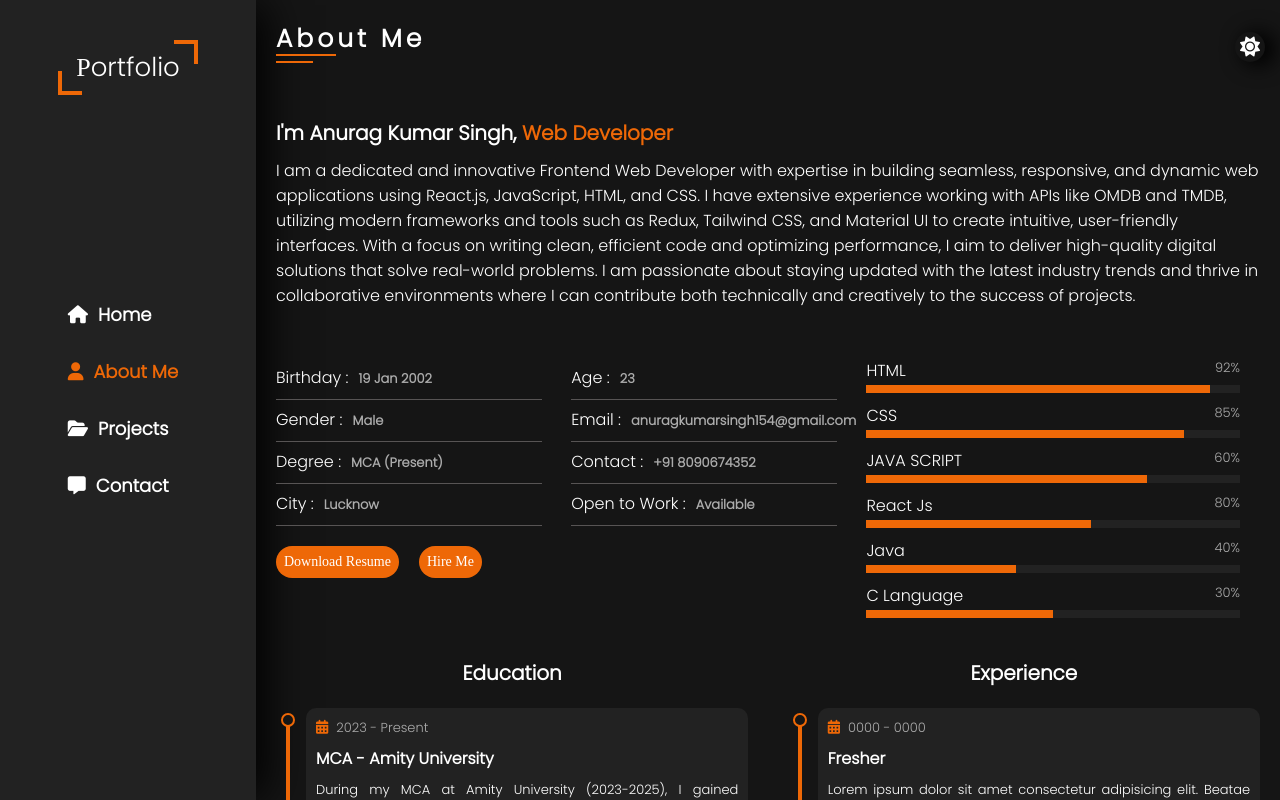
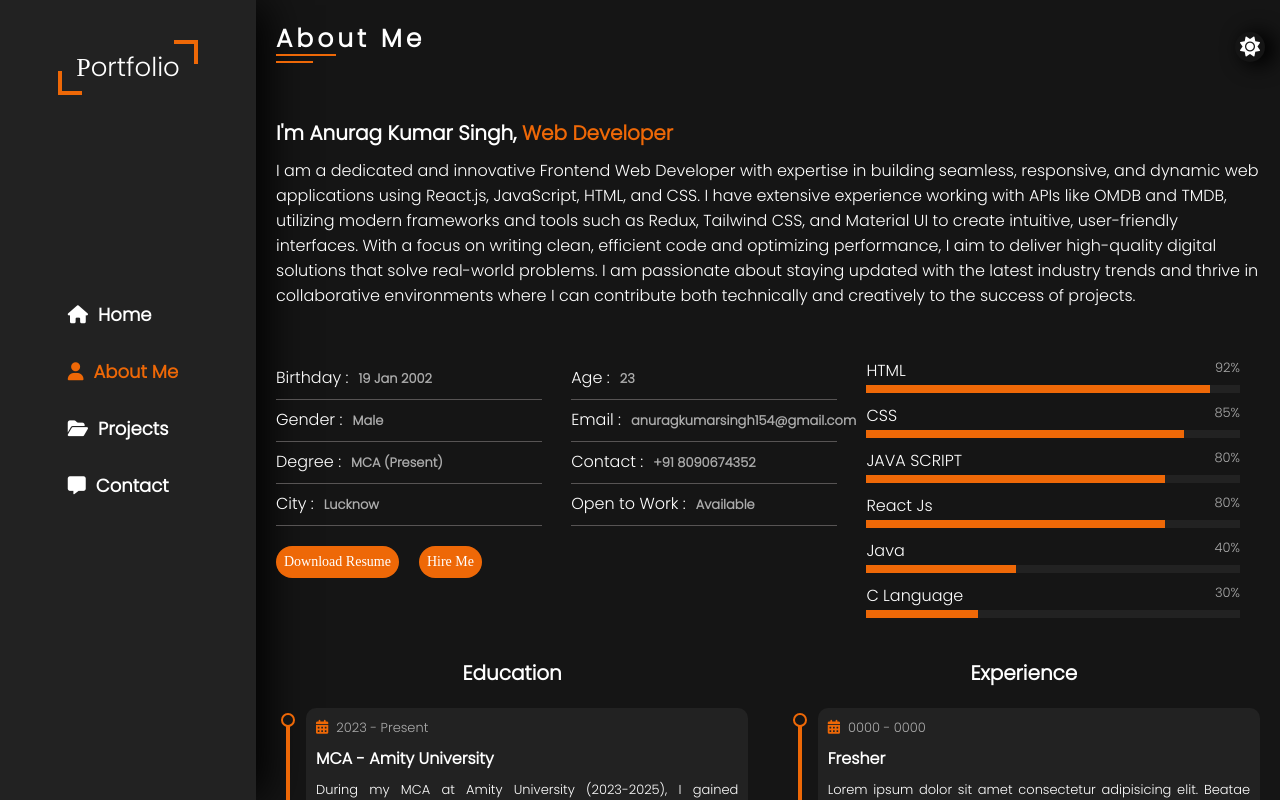
Before and after one commit to Anurag80909086/Portfolio-Website, a React (Vite) app: page /about in a window 1280 px wide. Built offline with nearby package versions, Linux system fonts and the light colour scheme.

Commit message:
fixed some minor changesd

```diff
--- a/src/pages/About.jsx
+++ b/src/pages/About.jsx
@@ -96,7 +96,7 @@ const About = () => {
             CSS <span>85%</span>
           </div>
           <div class="skills_progress" id="java_script">
-            JAVA SCRIPT <span>60%</span>
+            JAVA SCRIPT <span>80%</span>
           </div>
           <div class="skills_progress" id="react_js">
             React Js <span>80%</span>
--- a/src/pages/Contact.jsx
+++ b/src/pages/Contact.jsx
@@ -24,8 +24,8 @@ const Contact = () => {
         <span>Contact Me</span>
       </div>
       <div className="question_container">
-        <span className="question-heading">Have You Any Question ?</span>
-        <span className="question-heading-small">I'M at your serice</span>
+        <span className="question-heading">Do you have any question ?</span>
+        <span className="question-heading-small">I'm at your service</span>
       </div>
       <div className="contact-icon-container">
         <div className="icon-section">
--- a/src/styles/About.css
+++ b/src/styles/About.css
@@ -133,7 +133,7 @@
   animation: skill_progress 2s ease-in 1 forwards;
 }
 #java_script::before {
-  width: 75%;
+  width: 80%;
   animation: skill_progress 2s ease-in 1 forwards;
 }
 #java::before {
@@ -141,11 +141,11 @@
   animation: skill_progress 2s ease-in 1 forwards;
 }
 #react_js::before {
-  width: 60%;
+  width: 80%;
   animation: skill_progress 2s ease-in 1 forwards;
 }
 #C_language::before {
-  width: 50%;
+  width: 30%;
   animation: skill_progress 2s ease-in 1 forwards;
 }
 @keyframes skill_progress {
```
